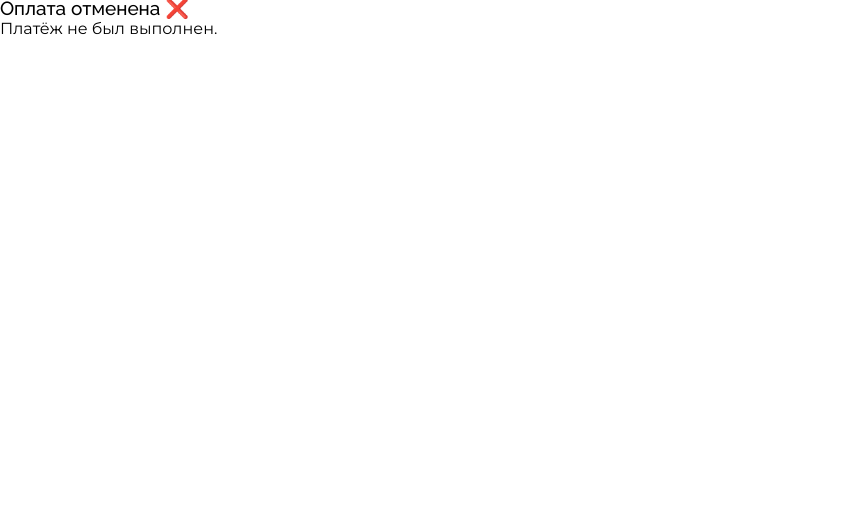
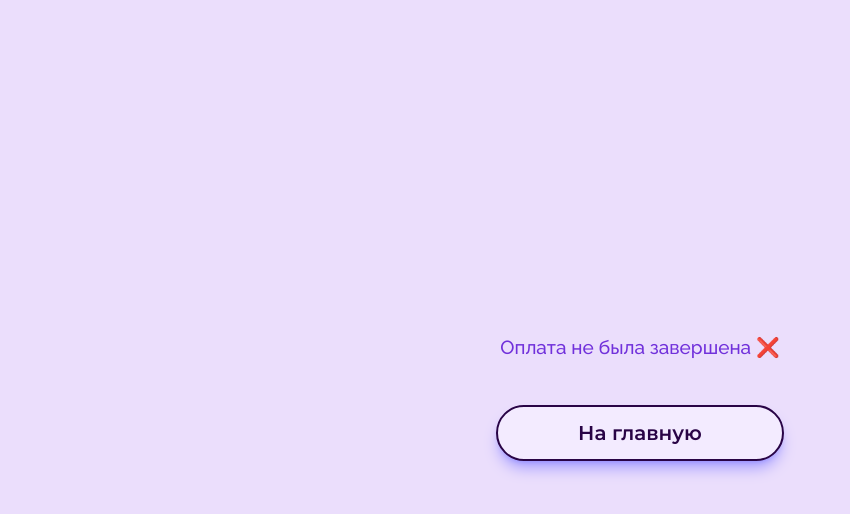
Before and after one commit to pixelbyksenia/psycho, a Next.js app: page /payment/cancel in a window 1280 px wide. Shown: the top 514 px of the page, without its empty margins (0-850 px from the left). Built offline with nearby package versions, Linux system fonts and the light colour scheme.

Commit message:
chore: update dependencies and improve TypeScript configuration

```diff
--- a/app/payment/cancel/page.tsx
+++ b/app/payment/cancel/page.tsx
@@ -1,8 +1,21 @@
+"use client";
 export default function CancelPage() {
   return (
-    <div>
-      <h1>Оплата отменена ❌</h1>
-      <p>Платёж не был выполнен.</p>
-    </div>
+    <section className="flex min-h-screen w-full items-center justify-center bg-[#EBDEFC]">
+      <div className="flex flex-col items-center justify-center gap-8 px-6 text-center text-[#7131DB]">
+        <h1 className="font-montserrat text-[26px] font-medium leading-tight">
+          Оплата не была завершена ❌
+        </h1>
+
+        <button
+          onClick={() => {
+            window.location.href = "https://www.psiholoboginia.com";
+          }}
+          className="mt-4 rounded-full border-2 border-[#290446] bg-[#F3EBFF] px-20 py-3 text-xl font-semibold text-[#290446] shadow-lg shadow-indigo-500/50 transition-all hover:bg-[#290446] hover:text-white active:bg-[#290446] active:text-white"
+        >
+          На главную
+        </button>
+      </div>
+    </section>
   );
 }
--- a/app/payment/success/page.tsx
+++ b/app/payment/success/page.tsx
@@ -2,19 +2,21 @@
 
 export default function SuccessPage() {
   return (
-    <section className="relative flex items-center justify-center bg-[#EBDEFC]">
-      <div className="max-w-6xl mx-auto px-6 py-20 sm:py-28 flex flex-col leading-[150%] w-160 font-regular gap-8 text-[#7131DB] items-center">
-        <div className="font-montserrat font-medium text-[26px] w-20 leading-[91%]">
+    <section className="flex min-h-screen w-full items-center justify-center bg-[#EBDEFC]">
+      <div className="flex flex-col items-center justify-center gap-8 px-6 text-center text-[#7131DB]">
+        <h1 className="font-montserrat text-[26px] font-medium leading-tight">
           Оплата успешна 🎉
-        </div>
-        <div className="font-montserrat font-regular text-[24px] w-20 leading-[70%]">
-          Ваш заказ успешно оплачен.
-        </div>
+        </h1>
+
+        <p className="font-montserrat text-[20px] font-normal leading-tight max-w-md leading-[1.4]">
+          Ваш гайд скоро будет отправлен на вашу почту.
+        </p>
+
         <button
-          className="text-xl text-[#290446] font-semibold border-2 border-[#290446] rounded-full px-20 py-3 my-4 hover:bg-[#290446] hover:text-white bg-[#F3EBFF] active:text-white active:bg-[#290446] shadow-lg shadow-indigo-500/50"
           onClick={() => {
             window.location.href = "https://www.psiholoboginia.com";
           }}
+          className="mt-4 rounded-full border-2 border-[#290446] bg-[#F3EBFF] px-20 py-3 text-xl font-semibold text-[#290446] shadow-lg shadow-indigo-500/50 transition-all hover:bg-[#290446] hover:text-white active:bg-[#290446] active:text-white"
         >
           На главную
         </button>
--- a/package.json
+++ b/package.json
@@ -17,9 +17,9 @@
     "@mui/icons-material": "^7.3.4",
     "@mui/material": "^7.3.4",
     "@vercel/speed-insights": "^1.2.0",
-    "next": "15.5.9",
-    "react": "19.1.0",
-    "react-dom": "19.1.0"
+    "next": "^16.0.10",
+    "react": "^19.2.3",
+    "react-dom": "^19.2.3"
   },
   "devDependencies": {
     "@eslint/eslintrc": "^3",
```
Also changed, not shown: tsconfig.json (+19 -5 lines), 1 other file (tests, documents, lock files or other folders).
